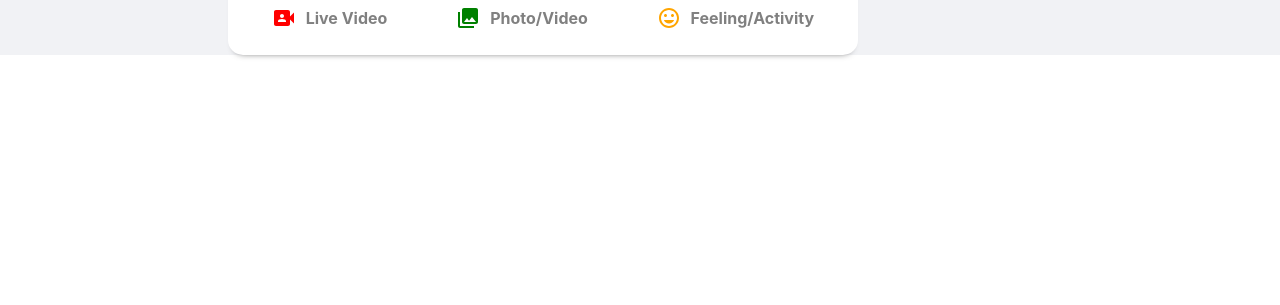
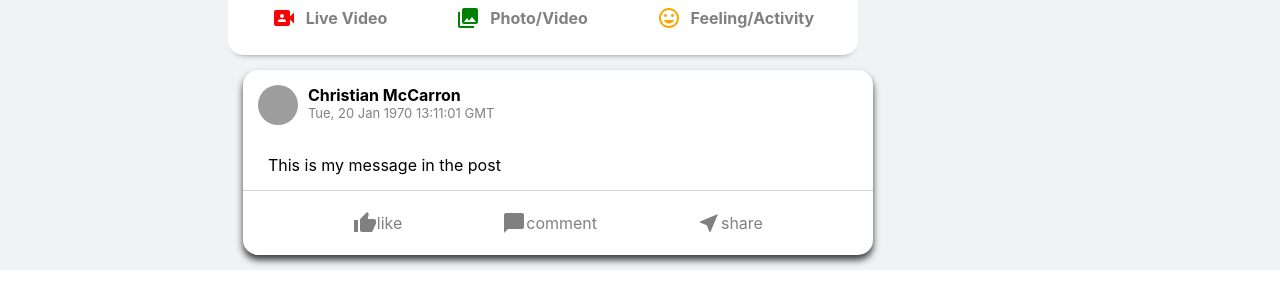
Before and after one commit to cgmccarron/odinbook, a React (Create React App) app in the folder client/: page / in a window 1280 px wide. Shown: the part 400-705 px from the top of the page. Built offline with nearby package versions, Linux system fonts and the light colour scheme; grey boxes are pictures that could not be loaded.

Commit message:
added a post component

```diff
--- a/client/src/components/feed/Feed.js
+++ b/client/src/components/feed/Feed.js
@@ -1,12 +1,20 @@
 import React from "react";
 import StoryReel from "./story/StoryReel";
 import PostMaker from "./postMaker/PostMaker";
+import Post from "./post/Post";
 
 const Feed = () => {
   return (
     <div className="feed">
       <StoryReel />
       <PostMaker />
+      <Post
+        profilePic="https://media.licdn.com/dms/image/C4D03AQH1yMD3NzYDDQ/profile-displayphoto-shrink_800_800/0/1517493780761?e=1694649600&v=beta&t=faLehq2SPhoNtDZi4suG6SvXNGEISrbdjIRw5mSyVXQ"
+        message="This is my message in the post"
+        timestamp="1689061292"
+        imgName="imgName"
+        username="Christian McCarron"
+      />
 
       {/*{postData.map((entry) => (
         <Post
--- /dev/null
+++ b/client/src/components/feed/post/Post.css
@@ -0,0 +1,63 @@
+.post {
+  width: 100%;
+  margin: 15px;
+  border-radius: 15px;
+  background-color: white;
+  box-shadow: 0px 5px 7px rgba(0, 0, 0, 0.75);
+}
+
+.post__image > img {
+  width: 100%;
+}
+
+.post__top {
+  display: flex;
+  position: relative;
+  padding: 15px;
+}
+
+.post__avatar {
+  margin-right: 10px;
+}
+
+.post__info > h3 {
+  font-size: medium;
+}
+
+.post__info > p {
+  font-size: small;
+  color: gray;
+}
+
+.post__bottom {
+  margin: 10px default;
+  padding: 15px 25px;
+}
+
+.post__options {
+  padding: 10px;
+  border-top: 1px solid lightgray;
+  display: flex;
+  justify-content: space-evenly;
+  font-size: medium;
+  color: gray;
+  padding: 15px;
+}
+
+.post__option {
+  display: flex;
+  align-items: center;
+  justify-content: center;
+  padding: 5px;
+  float: 1;
+  cursor: pointer;
+}
+
+.post__option:hover {
+  background-color: #eff2f5;
+  border-radius: 10px;
+}
+
+.post_option > p {
+  margin-left: 10px;
+}
--- /dev/null
+++ b/client/src/components/feed/post/Post.js
@@ -0,0 +1,38 @@
+import React from "react";
+import "./Post.css";
+import { Avatar } from "@mui/material";
+import { ChatBubble, NearMe, ThumbUp } from "@mui/icons-material";
+
+const Post = ({ profilePic, username, imgName, message, timestamp }) => {
+  return (
+    <div className="post">
+      <div className="post__top">
+        <Avatar src={profilePic} className="post__avatar" />
+        <div className="post__info">
+          <h3>{username}</h3>
+          <p>{new Date(parseInt(timestamp)).toUTCString()}</p>
+        </div>
+      </div>
+      <div className="post__bottom">
+        <p>{message}</p>
+        {/* image name is coming later on */}
+      </div>
+      <div className="post__options">
+        <div className="post__option">
+          <ThumbUp />
+          <p>like</p>
+        </div>
+        <div className="post__option">
+          <ChatBubble />
+          <p>comment</p>
+        </div>
+        <div className="post__option">
+          <NearMe />
+          <p>share</p>
+        </div>
+      </div>
+    </div>
+  );
+};
+
+export default Post;
```
